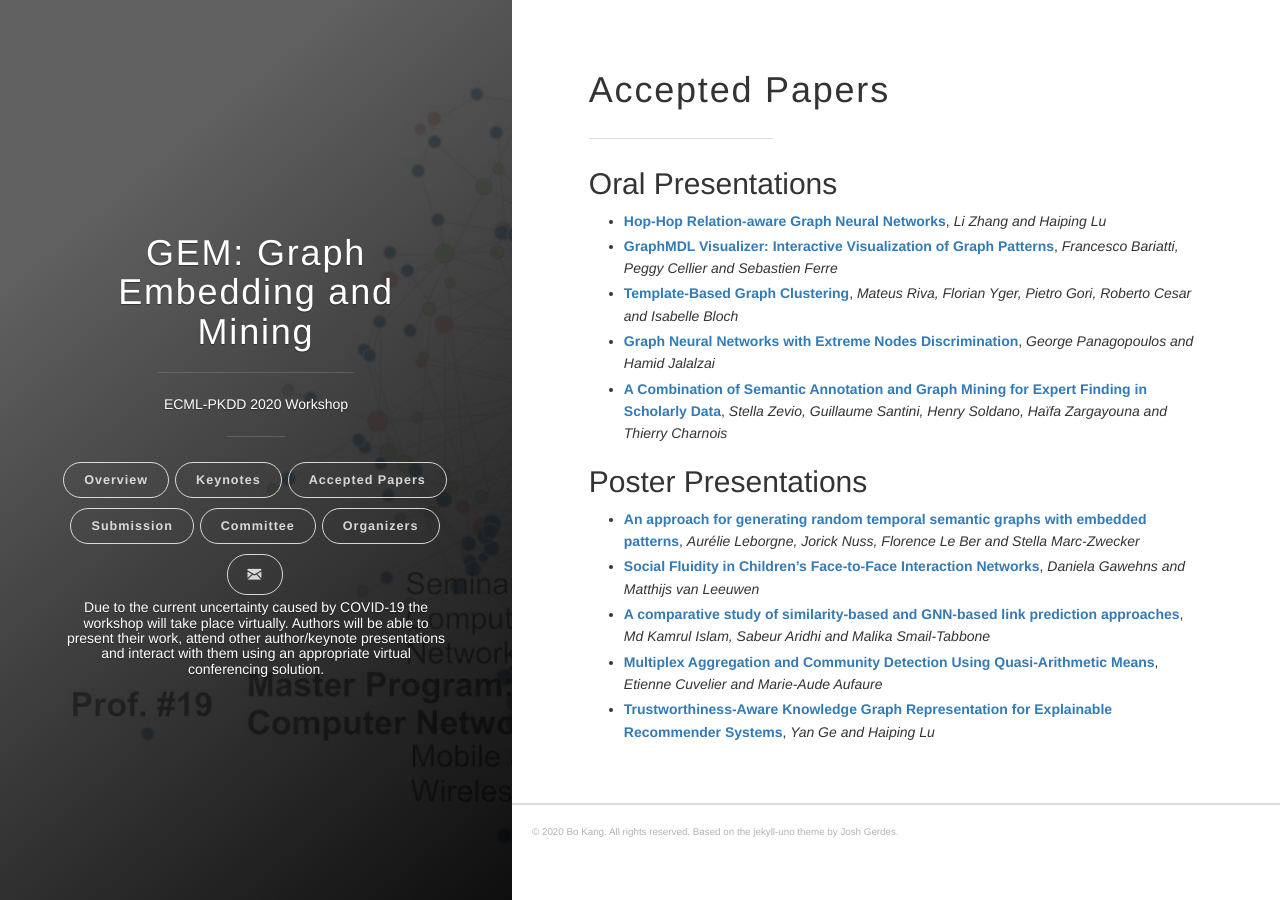
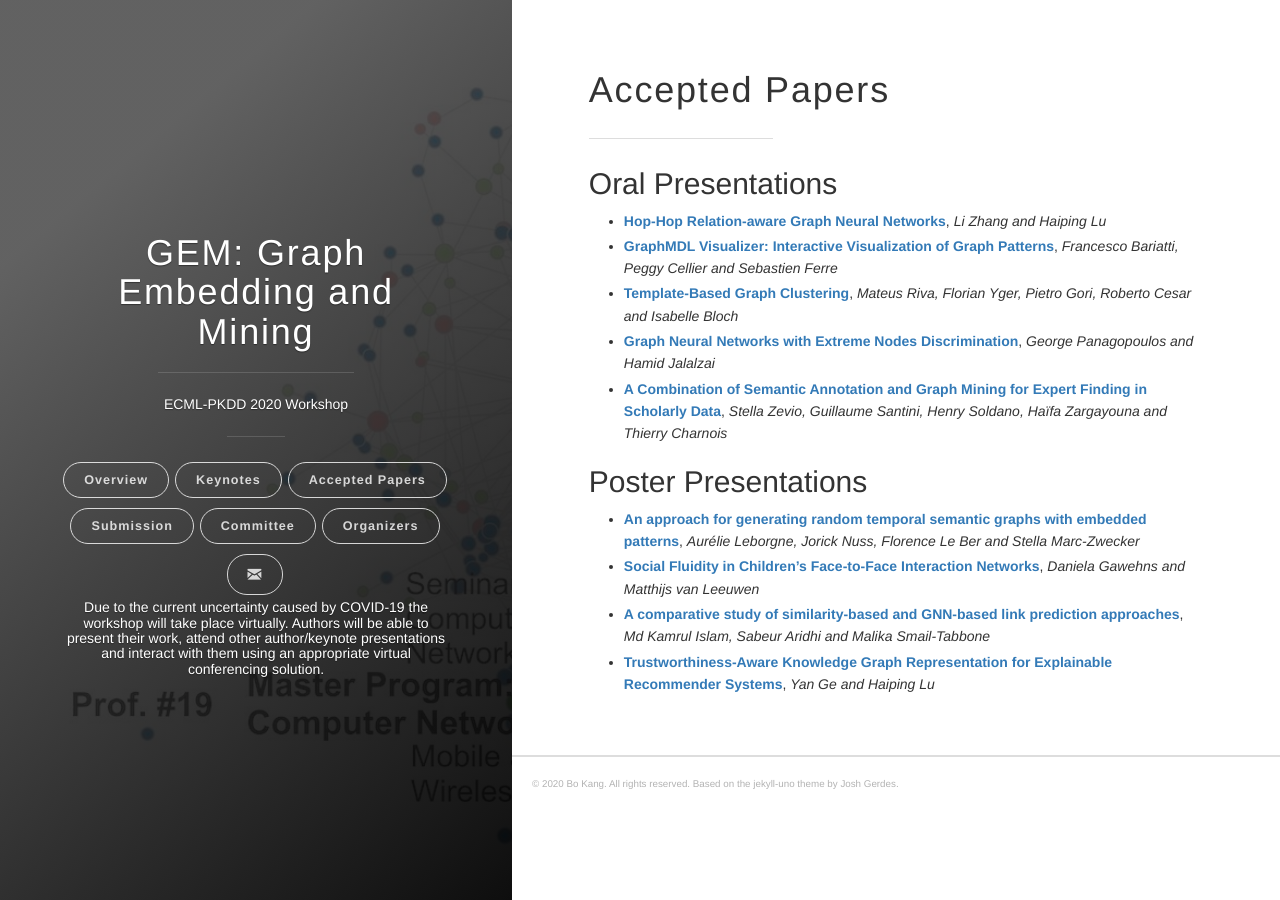
Before and after one commit to gem-ecmlpkdd/gem-ecmlpkdd.github.io, a Jekyll site: the page built from pages/papers.md, in a window 1280 px wide. Built offline with Jekyll 4.4.1, drawn with Linux system fonts in a browser that asks for light colours.

Commit message:
remove paper 6.

```diff
--- a/pages/papers.md
+++ b/pages/papers.md
@@ -15,5 +15,4 @@ permalink: /papers/
 * [__An approach for generating random temporal semantic graphs with embedded patterns__]({{site.baseurl}}GEM2020_paper_1.pdf), _Aurélie Leborgne, Jorick Nuss, Florence Le Ber and Stella Marc-Zwecker_
 * [__Social Fluidity in Children's Face-to-Face Interaction Networks__]({{site.baseurl}}GEM2020_paper_2.pdf), _Daniela Gawehns and Matthijs van Leeuwen_
 * [__A comparative study of similarity-based and GNN-based link prediction approaches__]({{site.baseurl}}GEM2020_paper_5.pdf), _Md Kamrul Islam, Sabeur Aridhi and Malika Smail-Tabbone_
-* [__Multiplex Aggregation and Community Detection Using Quasi-Arithmetic Means__]({{site.baseurl}}GEM2020_paper_6.pdf), _Etienne Cuvelier and Marie-Aude Aufaure_
 * [__Trustworthiness-Aware Knowledge Graph Representation for Explainable Recommender Systems__]({{site.baseurl}}GEM2020_paper_9.pdf), _Yan Ge and Haiping Lu_
```
